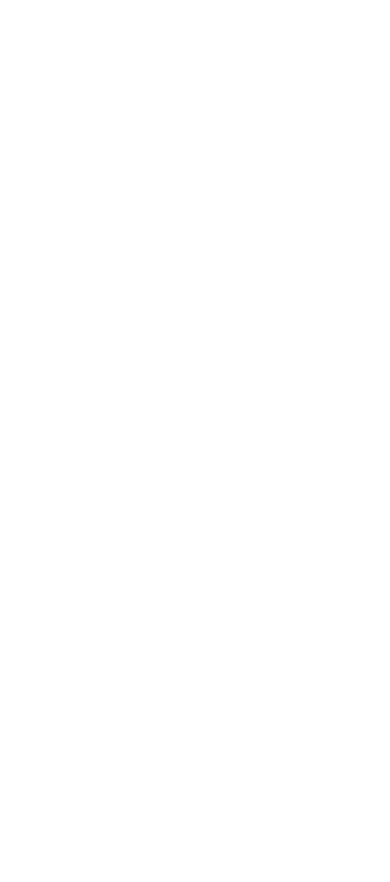
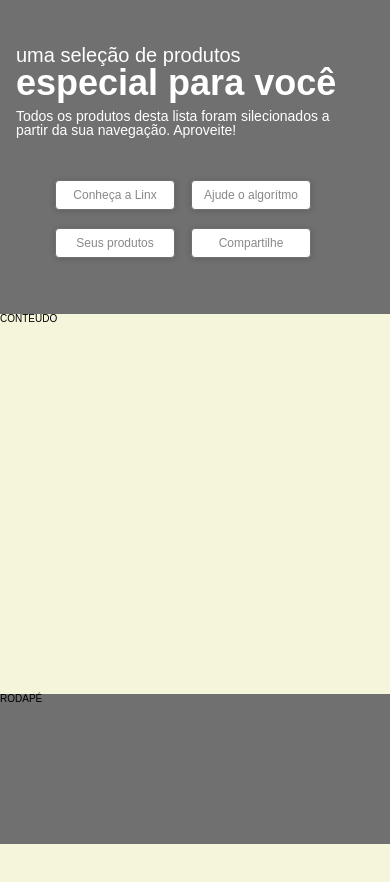
Before and after one commit to jl-fb/desafio-linx, a website: page src/index.html in a window 390 px wide. Before the commit the page ends 844 px from the top, so only its background shows below. Drawn offline with Linux system fonts and the light colour scheme.

Commit message:
Adiciona header para mobile + algumas medias para responsividade e planejamento para desktop

```diff
--- a/src/global.css
+++ b/src/global.css
@@ -30,6 +30,8 @@ footer, header, hgroup, menu, nav, section {
 }
 body {
 	line-height: 1;
+	font-family: Arial, Helvetica, sans-serif;
+	box-sizing: border-box;
 }
 ol, ul {
 	list-style: none;
@@ -44,5 +46,13 @@ q:before, q:after {
 }
 table {
 	border-collapse: collapse;
-	border-spacing: 0;
+ 	border-spacing: 0;
 }
+
+:root{
+	font-size: 10px;
+	--color-background:#FFF;
+	--color-background-ton_2: #707070;
+	--color-text-primary: #FFFF;
+	--color-text-secondary: #888888;
+}
--- /dev/null
+++ b/src/index.css
@@ -0,0 +1,125 @@
+
+/* @format */
+ #app{
+  display: grid;
+  height: 100%;
+  width: 100%;
+  /* grid-template-rows: 30vh 65vh 10vh;
+  grid-template-columns: repeat(1fr);
+  grid-template-areas: "header header"
+                       "main main"
+                       "footer footer"; */
+
+}
+
+body{
+  background-color: var(--color-background);
+}
+.header{
+ /* grid-area: header;*/
+  color: var(--color-text-primary);
+  background-color: var(--color-background-ton_2);
+  padding: 2.5rem 4rem 0rem 1.6rem;
+  text-align: left;
+}
+
+.header__h1{
+  font-size: 4rem;
+  font-weight: 700;
+}
+
+.header__h2{
+  font-size: 2rem;
+  margin-top: 2rem;
+}
+
+.header__h3{
+  font-size: 1.4rem;
+  margin-top: 0.8rem;
+}
+
+.header__container-buttons{
+  display: flex;
+  justify-content: center;
+  align-items: center;
+  margin-top: 3.5rem;
+  margin-bottom: 3rem;
+}
+
+.header__buttons{
+  display: flex;
+  flex-direction: column;
+  justify-content: center;
+  align-items: center;
+  padding: 0.8rem;
+}
+
+.header__button{
+  width: 12rem;
+  height: 3rem;
+  font-size: 1.2rem;
+  border-radius: 0.4rem;
+  background-color: var(--color-background);
+
+  border: 1px solid var(--color-background-ton_2);
+  box-shadow: 0px 1px 6px #00000029;
+  margin-bottom: 1.8rem;
+}
+.header__button a{
+  color: var(--color-text-secondary);
+  text-decoration: none;
+}
+
+.main{
+ /* grid-area: main;*/
+  background-color: beige;
+  height: 100vh
+}
+
+.footer{
+  /*grid-area: footer;*/
+  background-color: var(--color-background-ton_2);
+  position: fixed;
+  width: 100%;
+  height: 150px;
+  bottom: 0;
+}
+
+@media screen and (max-width: 410px){
+  .header__h1{
+    font-size: 3.6rem;
+  }
+  .header__h2{
+    font-size: 2rem;
+  }
+  .header__h3{
+    font-size: 1.4rem;
+  }
+}
+
+@media screen and (max-width: 378px){
+  .header__h1{
+    font-size: 3rem;
+  }
+}
+
+@media screen and (min-width:590px){
+
+  .header__container-buttons{
+    justify-content: space-evenly;
+  }
+
+  .header__buttons{
+    display: flex;
+    flex-direction: row;
+    flex:1;
+    justify-content: space-evenly;
+    align-items: center;
+    max-width: 400px;
+  }
+
+  .header__button{
+    margin-bottom: 0;
+    margin-right: 1.5rem;
+  }
+}
--- a/src/index.html
+++ b/src/index.html
@@ -1,12 +1,38 @@
+<!--@format-->
+
 <!DOCTYPE html>
 <html lang="en">
   <head>
     <meta charset="UTF-8" />
     <meta name="viewport" content="width=device-width, initial-scale=1.0" />
     <link rel="stylesheet" href="global.css" />
+    <link rel="stylesheet" href="index.css" />
     <title>Desafio Linx</title>
   </head>
   <body>
-    <div id="app"></div>
+    <div id="app">
+      <herder class="header">
+        <h2 class="header__h2">uma seleção de produtos</h2>
+        <h1 class="header__h1">especial para você</h1>
+        <h3 class="header__h3">
+          Todos os produtos desta lista foram silecionados a partir da sua navegação.
+          Aproveite!
+        </h3>
+        <div class="header__container-buttons">
+          <div class="header__buttons">
+            <button class="header__button"><a href="/">Conheça a Linx</a></button>
+            <button class="header__button"><a href="/">Seus produtos</a></button>
+          </div>
+          <div class="header__buttons">
+            <button class="header__button"><a href="/">Ajude o algorítmo</a></button>
+            <button class="header__button"><a href="/">Compartilhe</a></button>
+          </div>
+        </div>
+      </herder>
+      <main class="main">CONTEUDO</main>
+      <footer class="footer">RODAPÉ</footer>
+    </div>
+
+    <script src="js/index.js"></script>
   </body>
 </html>
```
Also changed, not shown: 1 other file.
